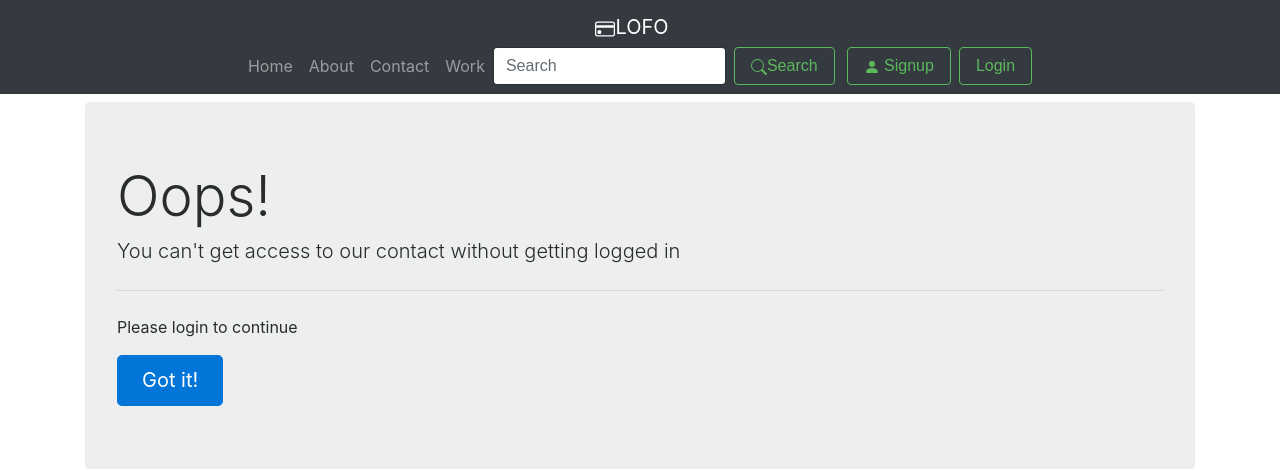
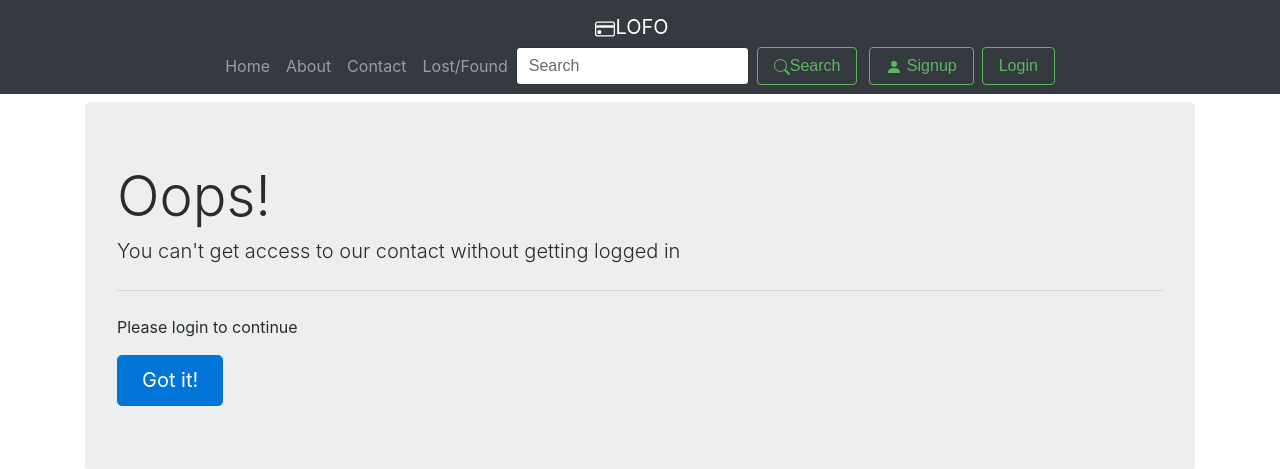
Before and after one commit to qwertypool/Final-Year-Project, a Django app: page /faqs/ in a window 1280 px wide. Shown: the top 469 px of the page. Run offline with Django 3.2, Linux system fonts and the light colour scheme; some libraries are stand-ins or nearby versions.

Commit message:
Update base.html

```diff
--- a/templates/base.html
+++ b/templates/base.html
@@ -61,7 +61,7 @@
                     <a class="nav-link" href="/contact">Contact</a>
                 </li>
                 <li class="nav-item {% block workactive %} {% endblock workactive %}">
-                    <a class="nav-link" href="/work">Work</a>
+                    <a class="nav-link" href="/work">Lost/Found</a>
                 </li>
 
 
```
